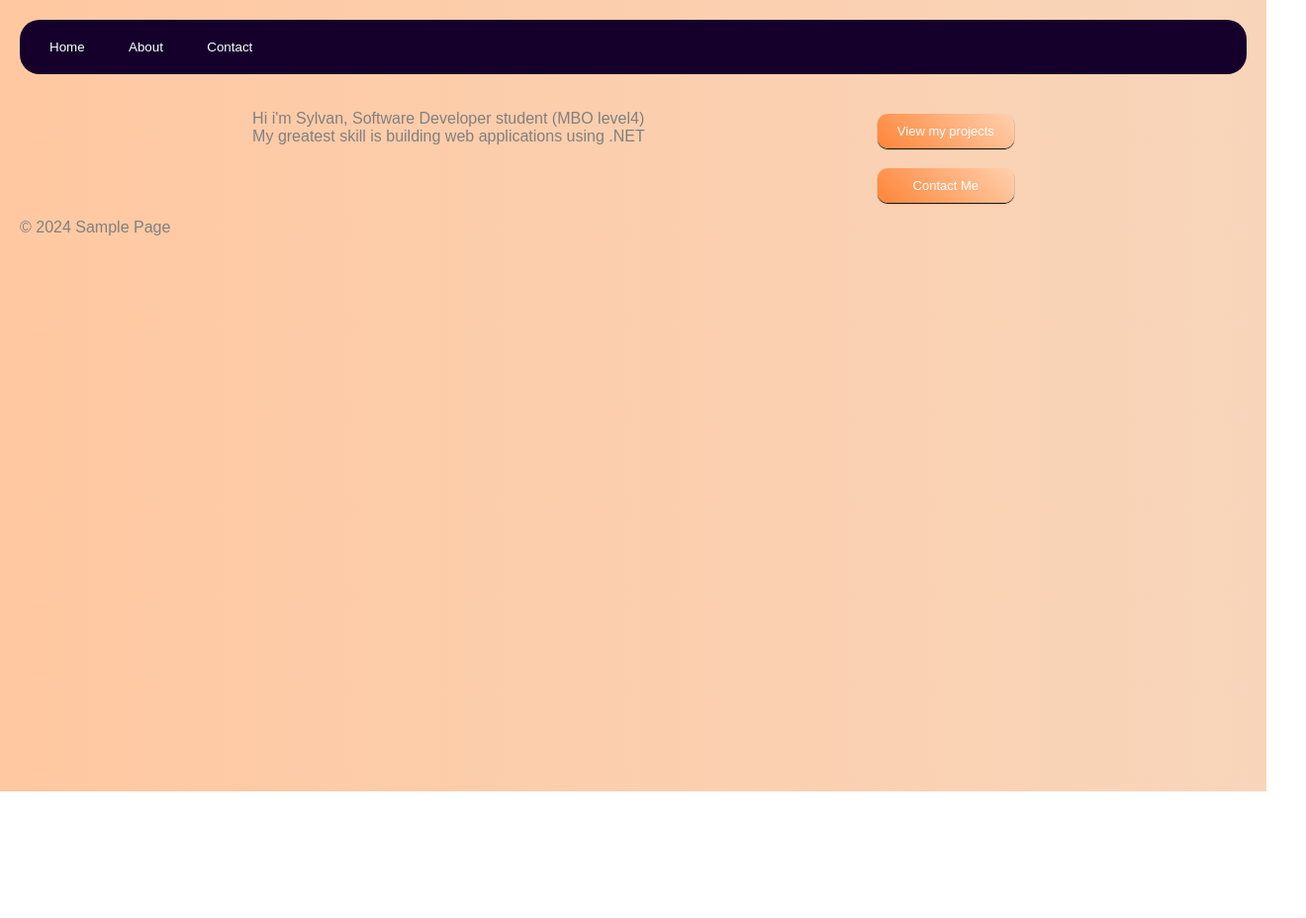
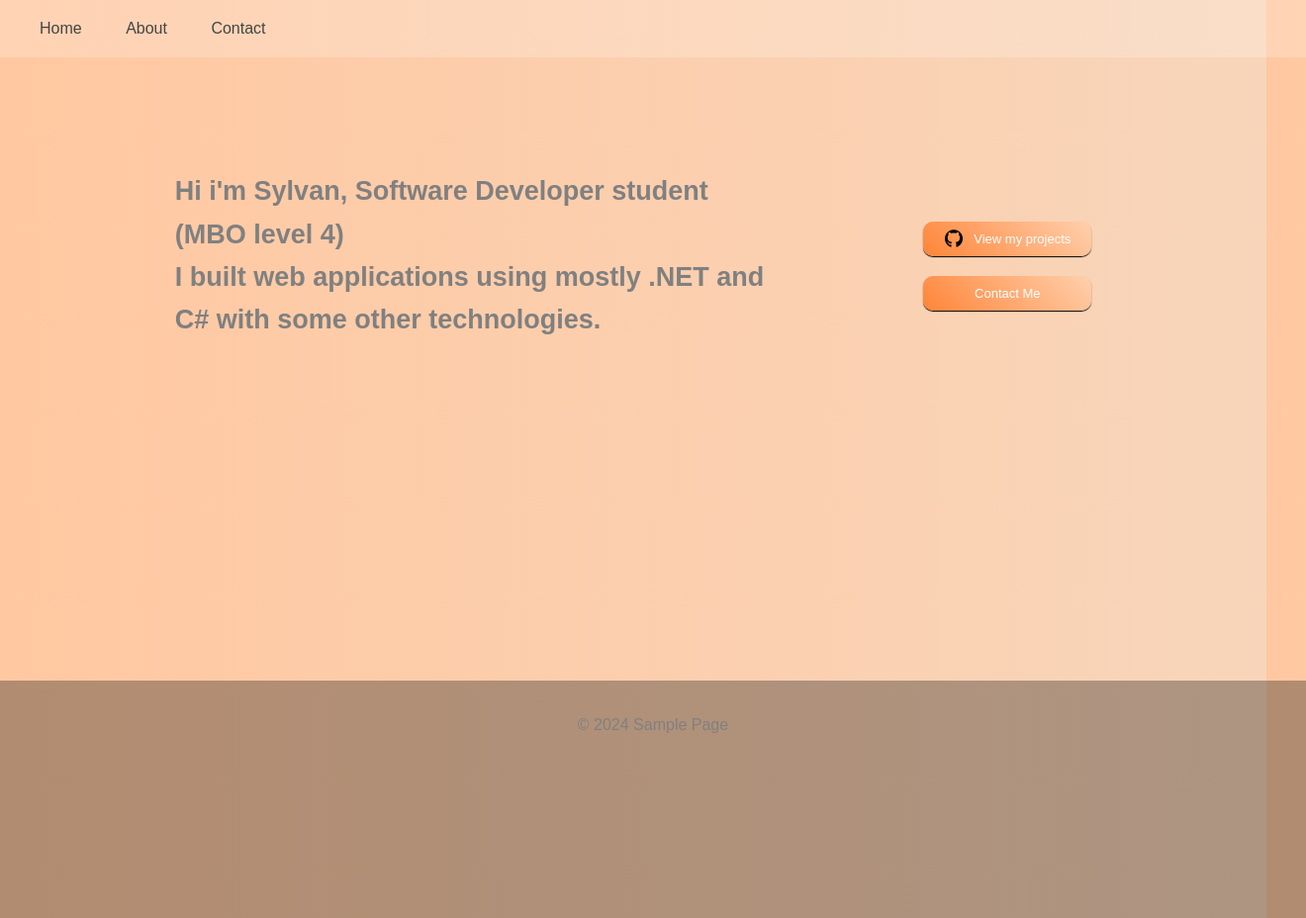
Before and after one commit to SylvanBos/HtmlWebsite, a plain HTML site: page index.html in a window 1280 px wide. Shown: the whole page at 99% size, 1320 px wide, since content can reach past the window. Before the commit the page ends 800 px from the top, so only its background shows below. Drawn offline with Linux system fonts and the light colour scheme.

Commit message:
hero and cool nav links

```diff
--- a/index.html
+++ b/index.html
@@ -11,20 +11,20 @@
     <header>
         <div class="nav-container">
             <div class="link-container">
-                    <button id="nav-button"><a href="index.html">Home</a></button>
-                    <button id="nav-button"><a href="about.html">About</a></button>
-                    <button id="nav-button"><a href="contact.html">Contact</a></button>
+                    <a href="index.html" id="nav-button">Home</a>
+                    <a href="about.html" id="nav-button">About</a>
+                    <a href="contact.html" id="nav-button">Contact</a>
             </div>
         </div>
     </header>
     <main>
         <div class="hero-container">
-            <div>
-                <p>Hi i'm Sylvan, Software Developer student (MBO level4)<br/>My greatest skill is building web applications using .NET</p>
+            <div class="hero-text">
+                <h2>Hi i'm Sylvan, Software Developer student (MBO level 4)<br/>I built web applications using mostly .NET and C# with some other technologies.<br/></h2>
             </div>
             <div class="buttons-container">
-                <button class="hero-button"><a target="_blank" href="https://github.com/SylvanBos">View my projects</a></button>
-                <button class="hero-button"><a href="contact.html">Contact Me</a></button>
+                <a target="_blank" href="https://github.com/SylvanBos"><button class="hero-button"><img class="github-image" src="GithubLogo.png" alt="GitHub Icon">View my projects</button></a>
+                <a href="contact.html"><button class="hero-button">Contact Me</button></a>
             </div>
         </div>
     </main>
--- a/style.css
+++ b/style.css
@@ -3,44 +3,62 @@ body{
     --background-color2: #f8d5ba;
     --background-color: linear-gradient(90deg, var(--background-color1), var(--background-color2));
     --text-color: grey;
-    --nav-background-color: #15002c;
+    --nav-text-color: rgb(68, 68, 68);
+    --nav-background-color: rgba(255, 255, 255, 0.2);
+    --footer-background-color: rgba(0, 0, 0, 0.3);
     font-family: Arial, sans-serif;
     color: var(--text-color);
     background: var(--background-color);
     margin: 0;
-    padding: 20px;
+    padding: 150px 20px;
 }
 
 .nav-container {
+    position: fixed;
+    top: 0;
+    left: 0;
+    width: 100%;
     background-color: var(--nav-background-color);
-    padding: 10px;
+    padding: 20px;
     margin-bottom: 20px;
-    border-radius: 20px;
+    color: var(--text-color);
+    button {
+        color: var(--text-color)!important;
+    }
 }
 
 #nav-button {
     background-color: transparent;
-    color: white;
+    color: var(--nav-text-color);
     border: none;
     padding: 10px 15px;
-    margin: 0 5px;
+    margin: 0px 5px;
     border-radius: 10px;
     cursor: pointer;
     text-decoration: none;
-    a {
-        color: white;
-        text-decoration: none;
-    }
+    transition: 300ms;
 }
 
 #nav-button:hover {
-    background-color: #6A4C3B;
+    font-weight: bold;
+    letter-spacing: 2px;
+    color: white;
+    transition: 300ms;
 }
 
 .hero-container {
     display: flex;
     flex-direction: row;
     justify-content: space-evenly;
+    align-items: center;
+    flex-wrap: wrap;
+    margin-bottom: 80px;
+}
+
+.hero-text {
+    max-width: 600px;
+    font-size: 18px;
+    line-height: 1.6;
 }
 
 .buttons-container {
@@ -51,6 +69,8 @@ body{
 }
 
 .hero-button {
+    width: 170px;
+    height: 35px;
     background: linear-gradient(45deg, hsl(23, 100%, 61%), #ffd0ad);
     box-shadow: 0px 1px 1px #000;
     color: white;
@@ -59,13 +79,34 @@ body{
     border-radius: 10px;
     cursor: pointer;
     font-size: 13px;
-    a {
-        color: white;
-        text-decoration: none;
-    }
+    display: flex;
+    justify-content: center;
+    align-items: center;
+}
+
+a {
+    color: white;
+    text-decoration: none;
 }
 
 .hero-button:hover {
     background: linear-gradient(45deg, #ffb27c, #ffd8bb);
     box-shadow: 0px 1px 2px #000;
 }
+
+.github-image {
+    width: 20px;
+    height: 20px;
+    margin-right: 10px;
+}
+
+footer {
+    position: absolute;
+    text-align: center;
+    margin-left: -20px;
+    min-height: 200px;
+    padding: 20px;
+    background-color: var(--footer-background-color);
+    width: 100%;
+    transform: translateY(100%);
+}
```
Also changed, not shown: about.html (+3 -3 lines), contact.html (+3 -3 lines), GithubLogo.png (added).
